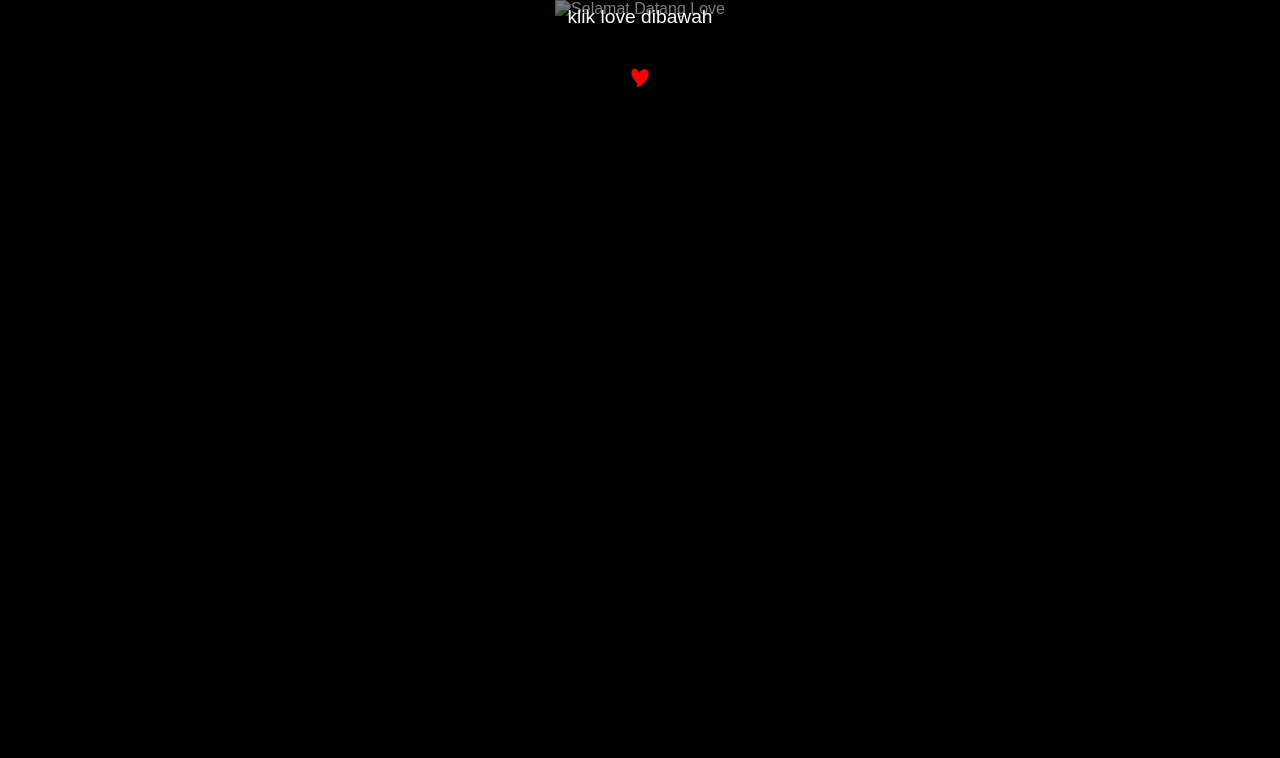
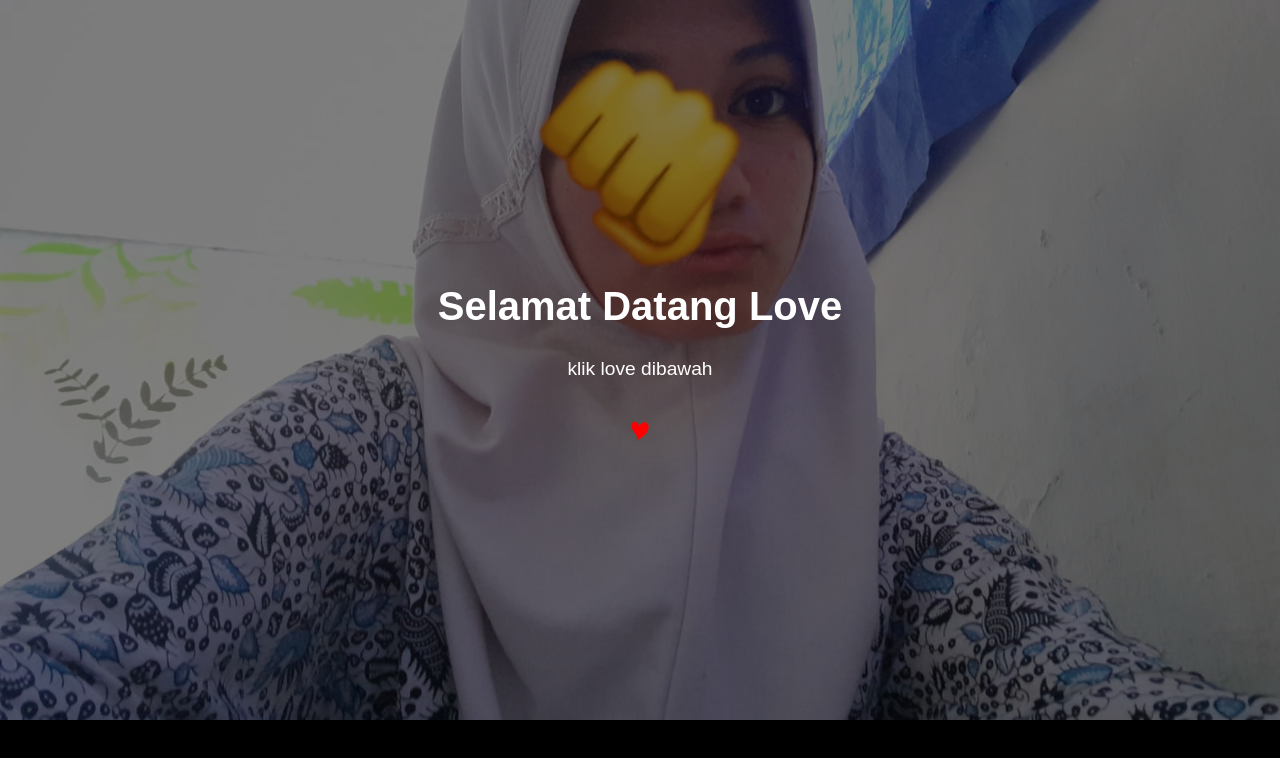
Before and after one commit to gloveee/gloveee.github.io, a plain HTML site: page index.html in a window 1280 px wide. Drawn offline with Linux system fonts and the light colour scheme.

Commit message:
Update index.html

```diff
--- a/index.html
+++ b/index.html
@@ -57,7 +57,7 @@
 </head>
 <body>
     <div class="hero">
-        <img src="file:///C:/Users/Andriansyah/Downloads/WhatsApp%20Image%202024-05-15%20at%2015.21.29.jpeg" alt="Selamat Datang Love">
+        <img src="img888.jpeg" alt="Selamat Datang Love">
         <div class="overlay">
             <h1>Selamat Datang Love</h1>
             <p>klik love dibawah</p>
```
